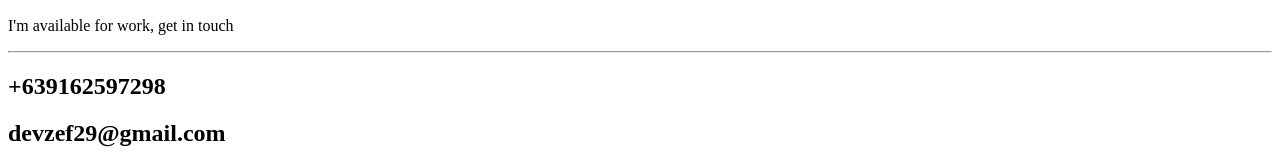
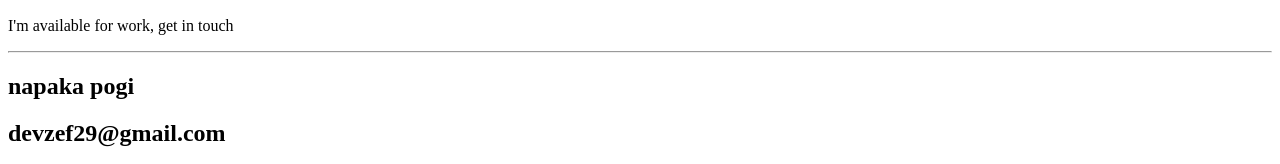
Before and after one commit to LordZeF/simple-folio, a website: page src/template.html in a window 1280 px wide. Shown: the part 3646-3810 px from the top of the page. Drawn offline with nearby package versions, Linux system fonts and the light colour scheme.

Commit message:
updating

```diff
--- a/src/template.html
+++ b/src/template.html
@@ -226,7 +226,7 @@
         <p class="contact-wrapper__text">
           I'm available for work, get in touch
           <hr>
-          <h2>+639162597298</h2>
+          <h2>napaka pogi</h2>
           <h2>devzef29@gmail.com</h2>
         </p>
 
```
